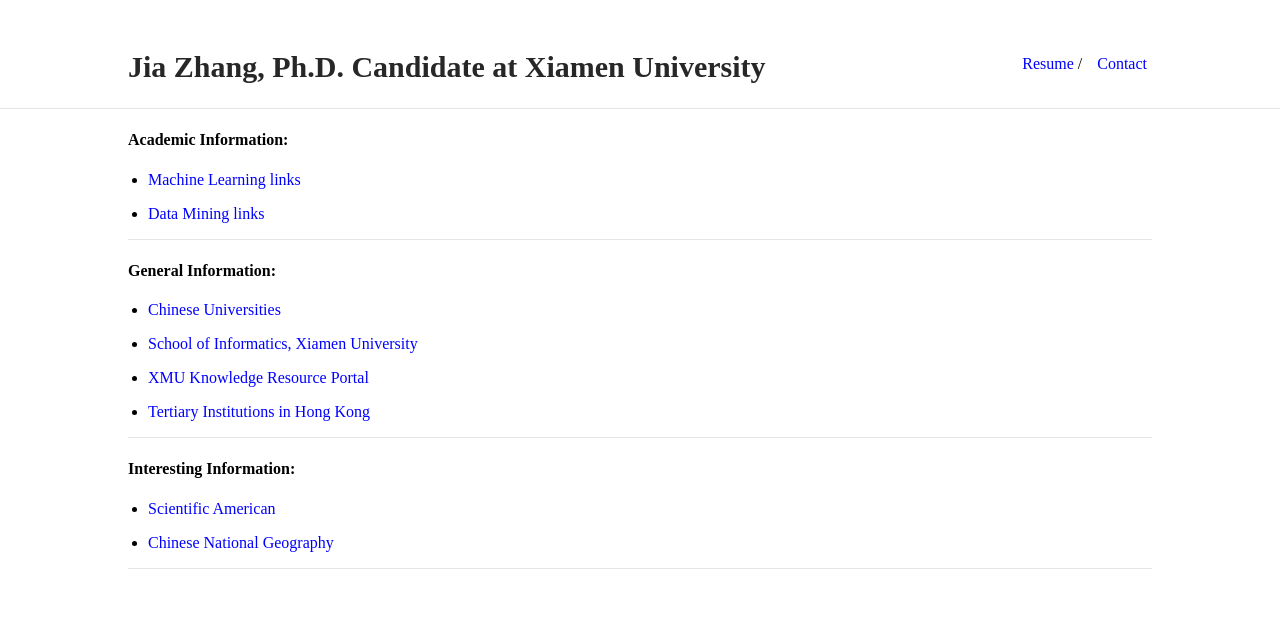
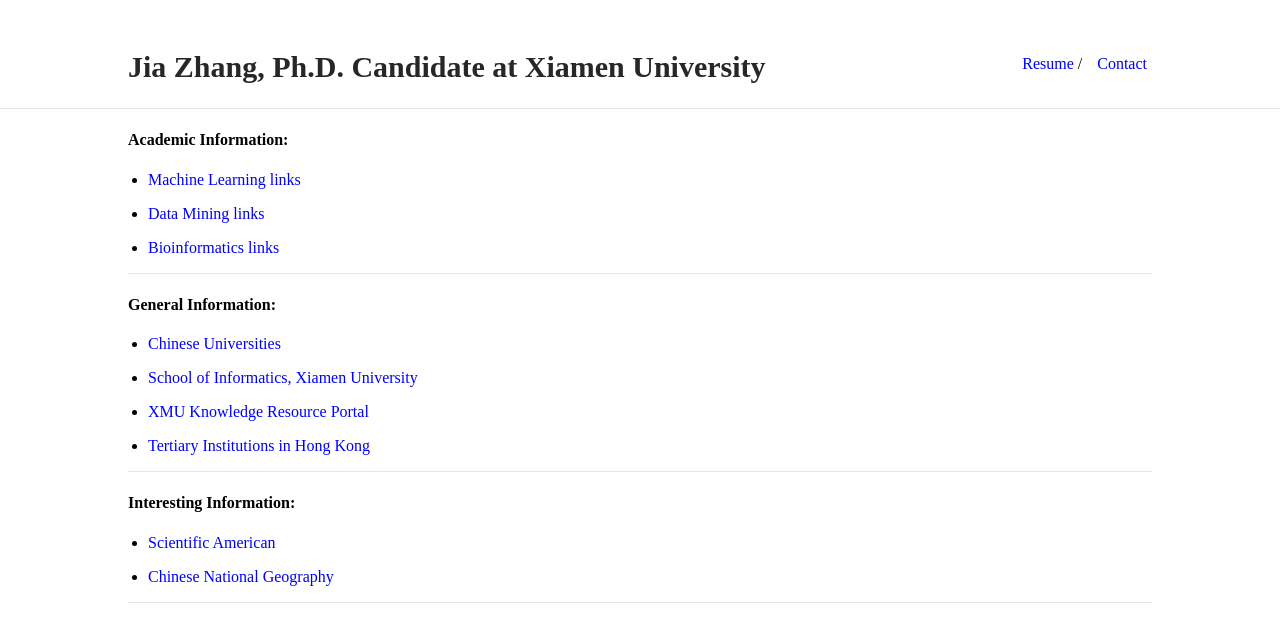
Before and after one commit to jiazhang-ml/jiazhang-ml.github.io, a Jekyll site: the page built from links.md, in a window 1280 px wide, cut to the strip 0-876 px from the top of the page. Shown: the top 642 px of the strip. Built offline with Jekyll 4.4.1, drawn with Linux system fonts in a browser that asks for light colours.

Commit message:
Update links.md

```diff
--- a/links.md
+++ b/links.md
@@ -8,6 +8,8 @@ is_contact: true
 * [Machine Learning links](links-ml)
 
 * [Data Mining links](links-dm)
+
+* [Bioinformatics links](links-bio)
 
 ---
 
```
